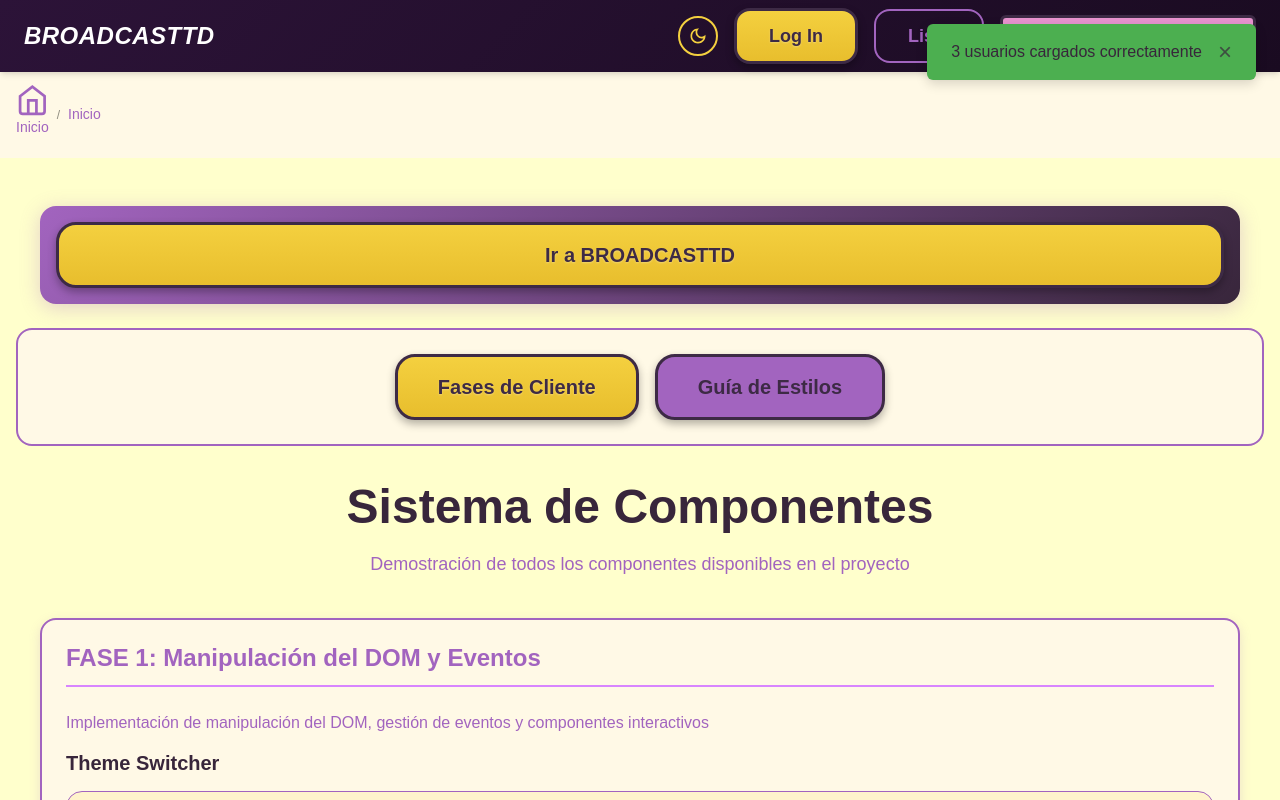
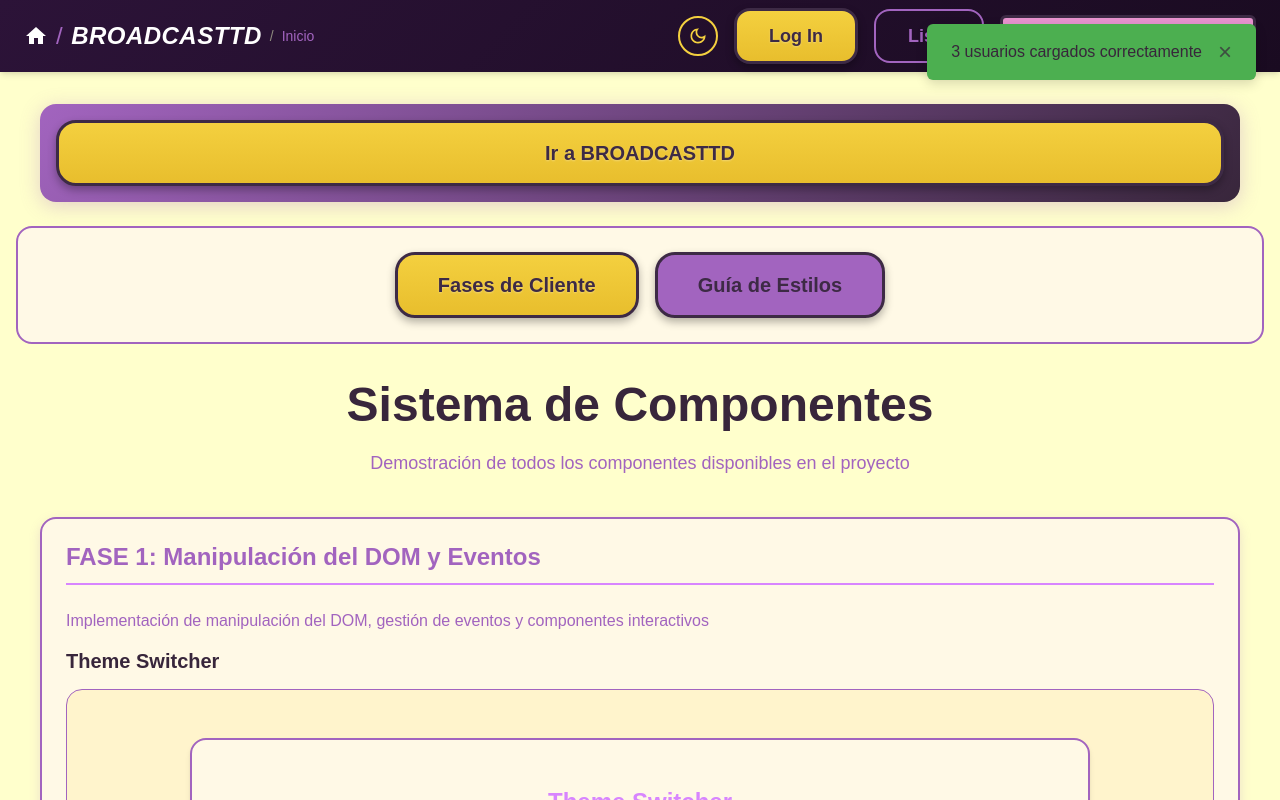
Before and after one commit to arodovi852/AROProyectoMaqueta, an Angular app: page / in a window 1280 px wide. Shown: the top 800 px of the page. Built offline with nearby package versions, Linux system fonts and the light colour scheme.

Commit message:
Cliente terminado

```diff
--- a/src/app/app.html
+++ b/src/app/app.html
@@ -2,8 +2,6 @@
 <app-header></app-header>
 
 <main class="main-content">
-  <!-- Breadcrumbs dinámicos (FASE 4 - Tarea 6) -->
-  <app-breadcrumbs></app-breadcrumbs>
 
   <router-outlet></router-outlet>
 </main>
--- a/src/app/app.ts
+++ b/src/app/app.ts
@@ -3,11 +3,10 @@ import { RouterOutlet } from '@angular/router';
 import { Header } from './components/layout/header/header';
 import { Footer } from './components/layout/footer/footer';
 import { Toast } from './components/shared/toast/toast';
-import { Breadcrumbs } from './components/shared/breadcrumbs/breadcrumbs';
 
 @Component({
   selector: 'app-root',
-  imports: [RouterOutlet, Header, Footer, Toast, Breadcrumbs],
+  imports: [RouterOutlet, Header, Footer, Toast],
   templateUrl: './app.html',
   styleUrl: './app.scss'
 })
--- a/src/app/components/layout/header/header.html
+++ b/src/app/components/layout/header/header.html
@@ -1,9 +1,29 @@
 <header class="header">
   <div class="header__container">
-    <!-- Logo -->
-    <a routerLink="/" class="header__logo" aria-label="Ir a la página principal">
-      <span class="header__logo-text">BROADCASTTD</span>
-    </a>
+    <!-- Logo y Breadcrumbs -->
+    <div class="header__brand">
+      <a routerLink="/" class="header__logo" aria-label="Ir a la página principal">
+        <svg class="header__home-icon" viewBox="0 0 24 24" fill="currentColor" width="24" height="24">
+          <path d="M10 20v-6h4v6h5v-8h3L12 3 2 12h3v8z"/>
+        </svg>
+        <span class="header__logo-separator">/</span>
+        <span class="header__logo-text">BROADCASTTD</span>
+      </a>
+
+      <!-- Breadcrumbs inline -->
+      @if (breadcrumbs().length > 0) {
+        <nav class="header__breadcrumbs" aria-label="breadcrumb">
+          @for (crumb of breadcrumbs(); track crumb.url; let isLast = $last) {
+            <span class="header__breadcrumb-separator">/</span>
+            @if (isLast) {
+              <span class="header__breadcrumb-current">{{ crumb.label }}</span>
+            } @else {
+              <a [routerLink]="crumb.url" class="header__breadcrumb-link">{{ crumb.label }}</a>
+            }
+          }
+        </nav>
+      }
+    </div>
 
     <!-- Botón hamburguesa (solo mobile) -->
     <button
--- a/src/app/components/layout/header/header.scss
+++ b/src/app/components/layout/header/header.scss
@@ -32,10 +32,24 @@
 }
 
 // ==========================================================================
+// ELEMENTO: .header__brand (Logo + Breadcrumbs)
+// ==========================================================================
+
+.header__brand {
+  display: flex;
+  align-items: center;
+  gap: var(--spacing-1);
+  flex-shrink: 0;
+}
+
+// ==========================================================================
 // ELEMENTO: .header__logo
 // ==========================================================================
 
 .header__logo {
+  display: flex;
+  align-items: center;
+  gap: var(--spacing-2);
   text-decoration: none;
   color: var(--color-white);
   font-weight: var(--font-weight-bold);
@@ -54,8 +68,54 @@
   }
 }
 
+.header__home-icon {
+  width: 1.5rem;
+  height: 1.5rem;
+  fill: var(--color-white);
+}
+
+.header__logo-separator {
+  color: var(--color-text-secondary);
+  font-style: normal;
+  font-weight: 400;
+}
+
 .header__logo-text {
   font-family: var(--font-primary);
+}
+
+// ==========================================================================
+// ELEMENTO: .header__breadcrumbs (Inline breadcrumbs)
+// ==========================================================================
+
+.header__breadcrumbs {
+  display: flex;
+  align-items: center;
+  gap: var(--spacing-1);
+  font-size: var(--font-size-sm);
+  color: var(--color-text-secondary);
+}
+
+.header__breadcrumb-separator {
+  color: var(--color-text-disabled);
+  margin: 0 var(--spacing-1);
+}
+
+.header__breadcrumb-link {
+  color: var(--color-text-secondary);
+  text-decoration: none;
+  font-style: normal;
+  @include transition(color);
+
+  &:hover {
+    color: var(--color-primary);
+  }
+}
+
+.header__breadcrumb-current {
+  color: var(--color-primary);
+  font-weight: 500;
+  font-style: normal;
 }
 
 // ==========================================================================
--- a/src/app/components/layout/header/header.ts
+++ b/src/app/components/layout/header/header.ts
@@ -6,6 +6,7 @@ import { ThemeToggle } from '../../../components/shared/theme-toggle/theme-toggl
 import { AuthModal } from '../../shared/auth-modal/auth-modal';
 import { AuthService, AuthUser } from '../../../services/auth.service';
 import { ToastService } from '../../../services/toast.service';
+import { BreadcrumbService, Breadcrumb } from '../../../services/breadcrumb.service';
 import { Subscription } from 'rxjs';
 
 /**
@@ -22,6 +23,10 @@ import { Subscription } from 'rxjs';
   styleUrl: './header.scss',
 })
 export class Header implements OnInit, OnDestroy {
+  /**
+   * Breadcrumbs para navegación
+   */
+  breadcrumbs = signal<Breadcrumb[]>([]);
   /**
    * Referencia al botón toggle del menú móvil
    * Cliente Fase 1: Uso de @ViewChild para manipulación DOM
@@ -55,12 +60,18 @@ export class Header implements OnInit, OnDestroy {
     private elementRef: ElementRef,
     private authService: AuthService,
     private toastService: ToastService,
-    private router: Router
+    private router: Router,
+    private breadcrumbService: BreadcrumbService
   ) {}
 
   ngOnInit(): void {
     this.subscription = this.authService.currentUser$.subscribe(
       user => this.currentUser.set(user)
+    );
+
+    // Suscribirse a cambios de breadcrumbs
+    this.breadcrumbService.breadcrumbs$.subscribe(
+      crumbs => this.breadcrumbs.set(crumbs)
     );
   }
 
--- a/src/app/components/shared/card/card.html
+++ b/src/app/components/shared/card/card.html
@@ -1,4 +1,11 @@
-<div [class]="cardClasses">
+<div
+  [class]="cardClasses"
+  [class.card--clickable]="clickable && variant !== 'rating'"
+  (click)="navigateToSeries()"
+  [attr.role]="clickable && variant !== 'rating' ? 'button' : null"
+  [attr.tabindex]="clickable && variant !== 'rating' ? 0 : null"
+  (keydown.enter)="navigateToSeries()"
+>
   @if (variant === 'rating') {
     <!-- Variante Rating: Series/Películas con estadísticas -->
     <div class="card__stats">
--- a/src/app/components/shared/card/card.scss
+++ b/src/app/components/shared/card/card.scss
@@ -22,6 +22,25 @@
 
   &:hover {
     box-shadow: var(--shadow-md);
+  }
+
+  // Modificador para cards clickeables
+  &--clickable {
+    cursor: pointer;
+
+    &:hover {
+      transform: translateY(-4px);
+      box-shadow: var(--shadow-lg);
+    }
+
+    &:focus-visible {
+      outline: 2px solid var(--color-primary);
+      outline-offset: 2px;
+    }
+
+    &:active {
+      transform: translateY(-2px);
+    }
   }
 }
 
--- a/src/app/components/shared/card/card.ts
+++ b/src/app/components/shared/card/card.ts
@@ -1,4 +1,5 @@
-import { Component, Input } from '@angular/core';
+import { Component, Input, inject } from '@angular/core';
+import { Router } from '@angular/router';
 import { Star } from '../star/star';
 import { StatBar } from '../stat-bar/stat-bar';
 import { WatchLater } from '../watch-later/watch-later';
@@ -17,6 +18,19 @@ import { CommonModule } from '@angular/common';
   styleUrl: './card.scss',
 })
 export class Card {
+  private router = inject(Router);
+
+  /**
+   * URL a la que navegar al hacer click (opcional)
+   * Si no se proporciona, navega a /seriesinfo por defecto
+   */
+  @Input() link?: string;
+
+  /**
+   * Si la card es clickeable (navega a seriesinfo)
+   */
+  @Input() clickable = true;
+
   /**
    * URL de la imagen de la tarjeta
    */
@@ -136,4 +150,14 @@ export class Card {
     if (index === this.hoverStarIndex) return true;
     return false;
   }
+
+  /**
+   * Navega a la página de detalle de serie
+   */
+  navigateToSeries(): void {
+    if (this.clickable && this.variant !== 'rating') {
+      const destination = this.link || '/seriesinfo';
+      this.router.navigate([destination]);
+    }
+  }
 }
```
